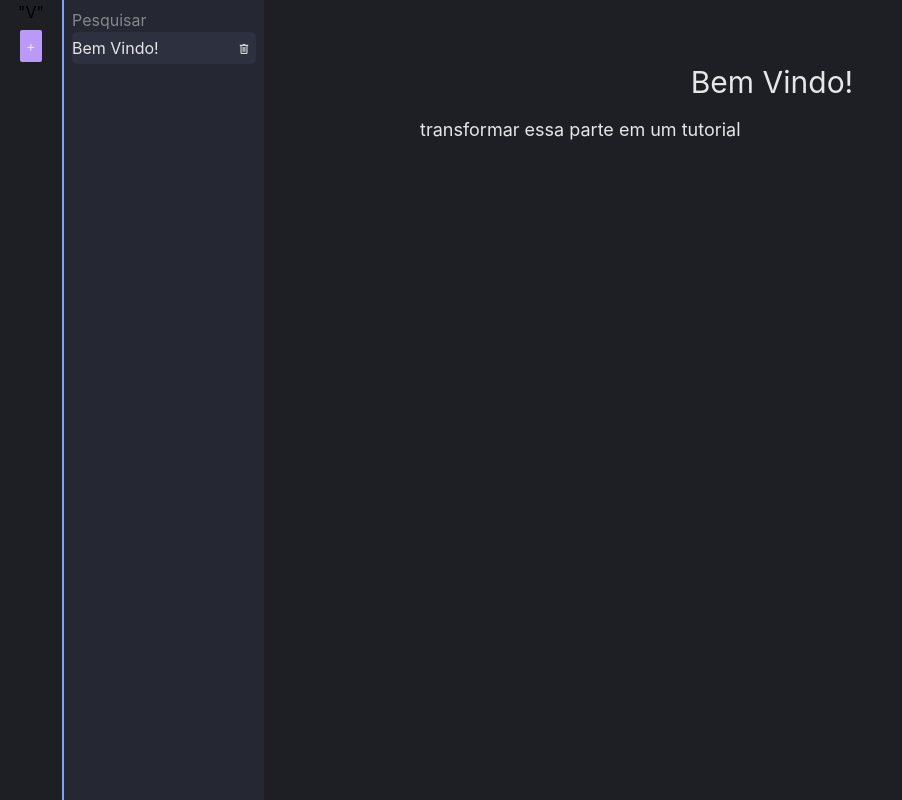
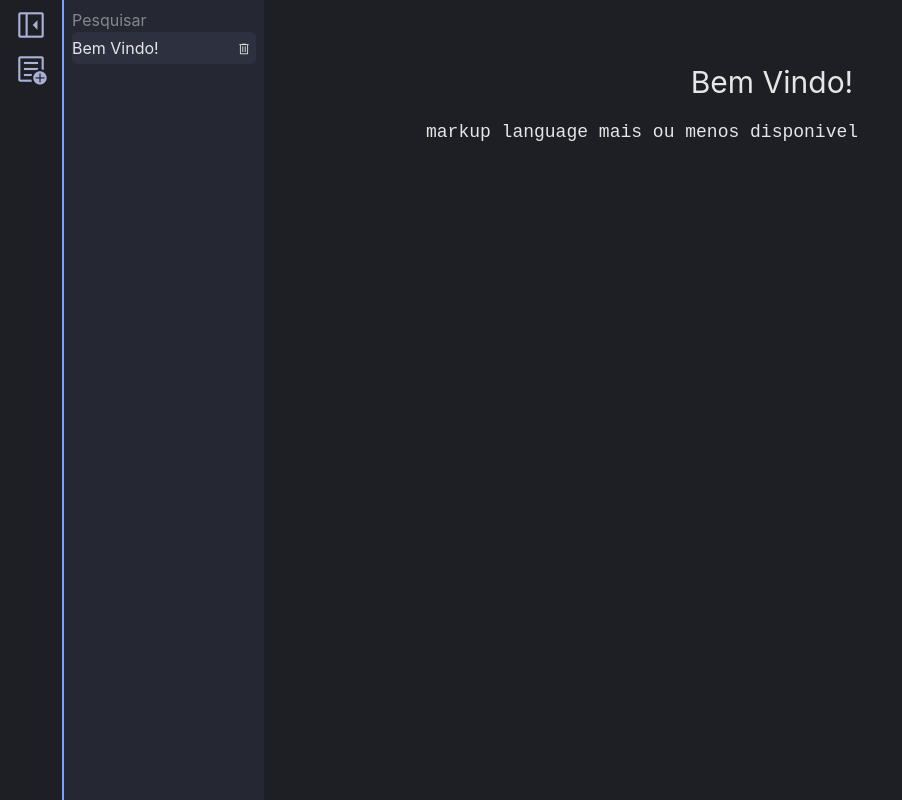
Before and after one commit to Mestrian/notes-keeper, a React (Vite) app: page / in a window 1280 px wide. Shown: the whole page, without its empty margins (0-902 px from the left). Built offline with nearby package versions, Linux system fonts and the light colour scheme.

Commit message:
novos icones adicionados, codeMirror adicionado no lugar de textArea, markupLanguage adicionada

```diff
--- a/index.html
+++ b/index.html
@@ -3,7 +3,10 @@
   <head>
     <meta charset="UTF-8" />
     <meta name="viewport" content="width=device-width, initial-scale=1.0" />
-    <link href="https://fonts.googleapis.com/css2?family=Material+Symbols+Outlined" rel="stylesheet" />
+    <link
+      href="https://fonts.googleapis.com/css2?family=Material+Symbols+Outlined:opsz,wght,FILL,GRAD@20..48,100..700,0..1,-50..200"
+      rel="stylesheet"
+    />
     <title>notes-app</title>
   </head>
   <body>
--- a/package.json
+++ b/package.json
@@ -10,7 +10,9 @@
     "preview": "vite preview"
   },
   "dependencies": {
+    "@codemirror/lang-markdown": "^6.5.0",
     "@tailwindcss/vite": "^4.2.0",
+    "@uiw/react-codemirror": "^4.25.5",
     "react": "^19.2.0",
     "react-dom": "^19.2.0",
     "tailwindcss": "^4.2.0"
--- a/src/App.jsx
+++ b/src/App.jsx
@@ -12,12 +12,12 @@ function App() {
     const notasSalvas = carregarNotas();
 
     return notasSalvas.length ? notasSalvas : [
-      {id: 1, title: "Bem Vindo!", content: "transformar essa parte em um tutorial"}
+      {id: 1, title: "Bem Vindo!", content: "markup language mais ou menos disponivel"}
     ]
   }
   );
-
-  const [notaAtual, trocarNota] = useState(1);
+  const notaInicial = notas.length > 0 ? notas[0].id : null;
+  const [notaAtual, trocarNota] = useState(notaInicial);
   const [modoFoco, setModo] = useState(false);
 
   useEffect(()=>{
@@ -26,7 +26,7 @@ function App() {
 
   return (
     <main className='flex content-box bg-bg'>
-      <SidebarBotoes setNotas = {setNotas} setModo = {setModo} trocarNota={trocarNota}/>
+      <SidebarBotoes setNotas = {setNotas} setModo = {setModo} trocarNota={trocarNota} modo={modoFoco}/>
       <SidebarArquivos notas={notas} trocarNota={trocarNota} setNotas={setNotas} notaAtual={notaAtual} modoFoco={modoFoco}/>
       <Editor notaAtual={notaAtual} notas={notas} setNotas={setNotas} modoFoco={modoFoco} />
     </main>
--- a/src/components/editor.jsx
+++ b/src/components/editor.jsx
@@ -1,6 +1,12 @@
+import CodeMirror from "@uiw/react-codemirror"
+import { markdown } from "@codemirror/lang-markdown"
+import {meuTema} from "../utils/utils";
+import { EditorView } from "@codemirror/view"
+import { useRef, useEffect} from "react";
 
 
-function Editor({notaAtual, notas, setNotas, modoFoco}) {
+
+function Editor({notaAtual, notas, setNotas}) {
 
   const nota = notas.find(n => n.id === notaAtual)
 
@@ -13,6 +19,18 @@ function Editor({notaAtual, notas, setNotas, modoFoco}) {
       )
     )
   }
+  const editorRef = useRef(null);
+  useEffect(() => {
+    if (editorRef.current) {
+      editorRef.current.focus()
+
+      const length = editorRef.current.state.doc.length
+      editorRef.current.dispatch({
+        selection: { anchor: length }
+      })
+    }
+  }, [notaAtual])
+
 
   return (
     <div className={`
@@ -46,16 +64,21 @@ function Editor({notaAtual, notas, setNotas, modoFoco}) {
           }}
         />
 
-        <textarea //conteudo
-          className='grow resize-none
-          bg-bg
-          text-textPrincipal text-lg
-          focus:outline-none
-          focus:ring-0 '
-
-          value= {nota.content}
-          onChange={(e)=> {
-            atualizarNota('content', e.target.value)
+        <CodeMirror //conteudo
+          basicSetup={{
+            lineNumbers: false,
+            foldGutter: false,
+            highlightActiveLine: false
+          }}
+          onCreateEditor={(view) => {
+            editorRef.current = view
+          }}
+          autoFocus
+          extensions={[markdown(), meuTema, EditorView.lineWrapping]}
+          value= {nota.content || ""}
+          theme={meuTema}
+          onChange={(value)=> {
+            atualizarNota('content', value)
           }}
 
         />
--- a/src/components/sidebar/sidebarBotoes.jsx
+++ b/src/components/sidebar/sidebarBotoes.jsx
@@ -1,7 +1,7 @@
 import {gerarNota} from '../../utils/utils.js'
 
 
-function SidebarBotoes({setModo, trocarNota, setNotas}) {
+function SidebarBotoes({setModo, trocarNota, setNotas, modo}) {
   return (
     <div className="
       border-r-azul
@@ -13,21 +13,25 @@ function SidebarBotoes({setModo, trocarNota, setNotas}) {
       flex-col
       items-center
     ">
-      <BotaoModoFoco setModo = {setModo}/>
+      <BotaoModoFoco setModo = {setModo} modo={modo}/>
       <BtnNovaNota trocarNota={trocarNota} setNotas={setNotas} />
     </div>
   )
 }
 
-function BotaoModoFoco({setModo}) {
+function BotaoModoFoco({setModo, modo}) {
 
  return (
   <button
-      onClick={
-        () => setModo(prev => !prev)
-      }
-    >
-      "V"
+    className='material-symbols-outlined cursor-pointer mt-2 text-textSecundario'
+    style={{fontSize: "34px"}}
+    onClick={
+      () => setModo(prev => !prev)
+    }
+  >
+    {
+      modo ? "left_panel_open" : "left_panel_close"
+    }
     </button>
   )
 
@@ -37,13 +41,14 @@ function BtnNovaNota({setNotas, trocarNota}) {
   return(
     <button
       className="
-      bg-roxo
-      text-textPrincipal text-sm
-      rounded-xs
-      p-1.5
-      mt-1.5
+      text-textSecundario
       self-center
+      mt-2.5
+      material-symbols-outlined
+      cursor-pointer
       "
+
+      style={{fontSize: "34px"}}
       onClick={() => {
         const novaNota = gerarNota();
 
@@ -51,7 +56,7 @@ function BtnNovaNota({setNotas, trocarNota}) {
         trocarNota(novaNota.id);
       }}
     >
-      +
+      add_notes
     </button>
   )
 
--- a/src/index.css
+++ b/src/index.css
@@ -1,4 +1,19 @@
 @import "tailwindcss";
+
+.material-symbols-outlined {
+  font-family: 'Material Symbols Outlined';
+  font-weight: normal;
+  font-style: normal;
+  font-size: 40px;
+  display: inline-block;
+  line-height: 1;
+  font-variation-settings:
+    'FILL' 0,
+    'wght' 400,
+    'GRAD' 0,
+    'opsz' 48;
+}
+
 
 @theme {
   --color-bg: #1e1f24;
--- a/src/utils/utils.js
+++ b/src/utils/utils.js
@@ -1,3 +1,5 @@
+import { EditorView, lineNumbers } from "@codemirror/view"
+
 export function gerarNota() {
   return {
     id: crypto.randomUUID(),
@@ -6,3 +8,24 @@ export function gerarNota() {
     created: Date.now()
   }
 }
+
+export const meuTema = EditorView.theme({
+  "&": {
+    backgroundColor: "#1e1f24",
+    color: "#e6e6e6",
+    height: "100%"
+  },
+  ".cm-content": {
+    fontSize: "1.125rem",
+    caretColor: "#e6e6e6"
+  },
+  ".cm-scroller": {
+    backgroundColor: "#1e1f24"
+  },
+  ".cm-gutters": {
+    display: "none"
+  },
+  "&.cm-focused": {
+    outline: "none"
+  }
+}, { dark: true })
```
Also changed, not shown: 1 other file (tests, documents, lock files or other folders).
